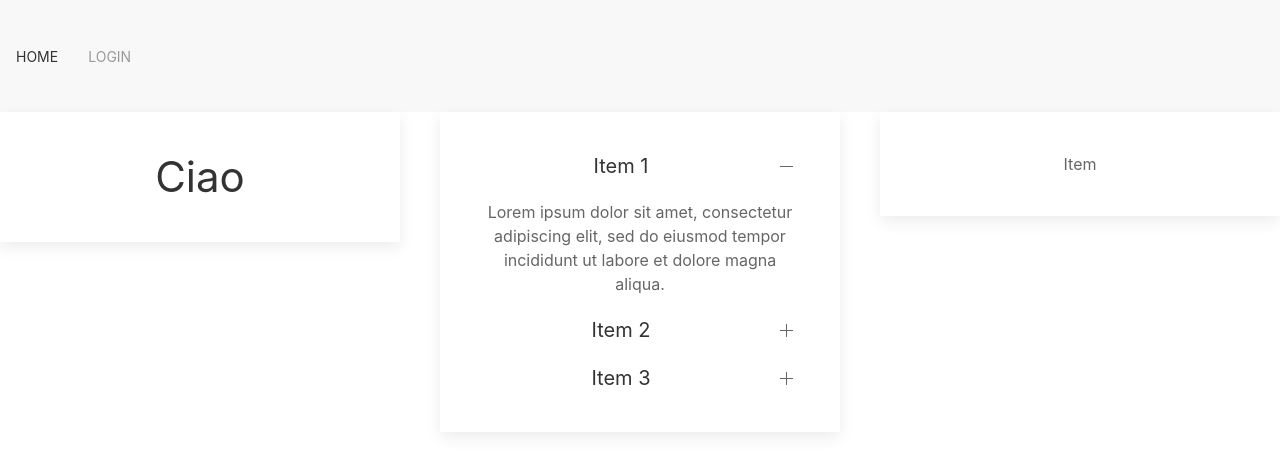
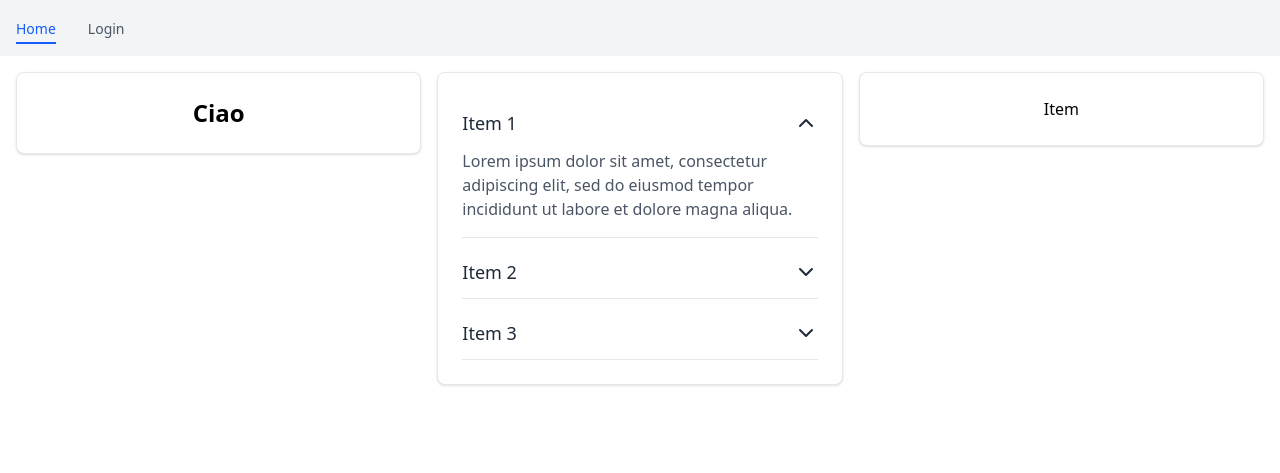
Before and after one commit to AlessioQuagliara/ItalianPack-Layer, a Flask app: page / in a window 1280 px wide. Shown: the top 473 px of the page. Run offline with Flask 3, Linux system fonts and the light colour scheme; some libraries are stand-ins or nearby versions.

Commit message:
Modifiche

```diff
--- a/backend/main.py
+++ b/backend/main.py
@@ -42,6 +42,11 @@ def page_not_found(error):
 def server_error(error):
     return render_template("landing/error/500.html")
 
+@app.route("/admin")
+@app.route("/admin/dashboard")
+def admin_dashboard():
+    title = "Dashboard"
+    return render_template("admin/dashboard.html", title=title)
 
 #Dalla documentazione: development server, only for development, DON'T USE IN PRODUCTION
 if __name__ == "__main__":
--- a/backend/templates/landing/base.html
+++ b/backend/templates/landing/base.html
@@ -1,35 +1,41 @@
 <!-- templates/landing/base.html -->
-<!DOCTYPE html>
 <html lang="en">
 <head>
     <meta charset="UTF-8">
-    <meta name="viewport" content="width=device-width, initial-scale=1.0">
-    <title>{% block title %}{{title}}{% endblock %} - Flask</title>
+    <meta name="viewport" content="width=device-width, initial-scale=1.0" />
+    <title>{% block title %}{{title}}{% endblock %} - Admin</title>
     <!-- UIkit CSS -->
-    <link rel="stylesheet" href="https://cdn.jsdelivr.net/npm/uikit@3.25.16/dist/css/uikit.min.css" />
-    <!-- UIkit JS -->
-    <script src="https://cdn.jsdelivr.net/npm/uikit@3.25.16/dist/js/uikit.min.js"></script>
-    <script src="https://cdn.jsdelivr.net/npm/uikit@3.25.16/dist/js/uikit-icons.min.js"></script>
+    <script src="https://cdn.jsdelivr.net/npm/@tailwindcss/browser@4"></script>
     <script src="https://cdn.jsdelivr.net/npm/htmx.org@2.0.10/dist/htmx.min.js" integrity="sha384-H5SrcfygHmAuTDZphMHqBJLc3FhssKjG7w/CeCpFReSfwBWDTKpkzPP8c+cLsK+V" crossorigin="anonymous"></script>
+    <link rel="stylesheet" href="https://cdnjs.cloudflare.com/ajax/libs/remixicon/4.6.0/remixicon.css" integrity="sha512-kJlvECunwXftkPwyvHbclArO8wszgBGisiLeuDFwNM8ws+wKIw0sv1os3ClWZOcrEB2eRXULYUsm8OVRGJKwGA==" crossorigin="anonymous" referrerpolicy="no-referrer" />
 </head>
 <body>
     {% include "landing/partials/navbar.html" %}
 
-    <div class="uk-child-width-expand@s uk-text-center" uk-grid>
+    <!-- Container della griglia: 1 colonna su mobile, 3 colonne da 'sm' in su -->
+    <div class="grid grid-cols-1 sm:grid-cols-3 gap-4 text-center p-4">
+
+        <!-- Prima Card -->
         <div>
-            <div class="uk-card uk-card-default uk-card-body">
+            <div class="bg-white border border-gray-200 rounded-lg shadow-sm p-6">
                 {% block header %}{% endblock %}
             </div>
         </div>
+
+        <!-- Seconda Card -->
         <div>
-            <div class="uk-card uk-card-default uk-card-body">
+            <div class="bg-white border border-gray-200 rounded-lg shadow-sm p-6">
                 {% block content %}{% endblock %}
             </div>
         </div>
+
+        <!-- Terza Card -->
         <div>
-            <div class="uk-card uk-card-default uk-card-body">Item</div>
+            <div class="bg-white border border-gray-200 rounded-lg shadow-sm p-6">
+                Item
+            </div>
         </div>
+
     </div>
-
 </body>
 </html>
--- a/backend/templates/landing/home.html
+++ b/backend/templates/landing/home.html
@@ -2,28 +2,48 @@
 {% extends 'landing/base.html' %}
 
 {% block header %}
-<h1>Ciao</h1>
+<h1 class="text-2xl font-bold">Ciao</h1>
 {% endblock %}
 
 {% block content %}
-<ul class="uk-accordion-default" uk-accordion>
-    <li class="uk-open">
-        <a class="uk-accordion-title" href>Item 1</a>
-        <div class="uk-accordion-content">
+<div class="space-y-2 text-left">
+    <!-- Item 1 (Aperto di default con l'attributo 'open') -->
+    <details class="group border-b border-gray-200" open>
+        <summary class="flex justify-between items-center py-3 cursor-pointer list-none text-gray-800 hover:text-gray-500 transition-colors">
+            <span class="text-lg font-medium">Item 1</span>
+            <span class="transition group-open:rotate-180">
+                <svg fill="none" height="24" stroke="currentColor" stroke-linecap="round" stroke-linejoin="round" stroke-width="2" viewBox="0 0 24 24" width="24"><path d="M6 9l6 6 6-6"></path></svg>
+            </span>
+        </summary>
+        <div class="pb-4 text-gray-600 transition-all">
             <p>Lorem ipsum dolor sit amet, consectetur adipiscing elit, sed do eiusmod tempor incididunt ut labore et dolore magna aliqua.</p>
         </div>
-    </li>
-    <li>
-        <a class="uk-accordion-title" href>Item 2</a>
-        <div class="uk-accordion-content">
+    </details>
+
+    <!-- Item 2 -->
+    <details class="group border-b border-gray-200">
+        <summary class="flex justify-between items-center py-3 cursor-pointer list-none text-gray-800 hover:text-gray-500 transition-colors">
+            <span class="text-lg font-medium">Item 2</span>
+            <span class="transition group-open:rotate-180">
+                <svg fill="none" height="24" stroke="currentColor" stroke-linecap="round" stroke-linejoin="round" stroke-width="2" viewBox="0 0 24 24" width="24"><path d="M6 9l6 6 6-6"></path></svg>
+            </span>
+        </summary>
+        <div class="pb-4 text-gray-600">
             <p>Ut enim ad minim veniam, quis nostrud exercitation ullamco laboris nisi ut aliquip ex ea commodo consequat. Duis aute irure dolor reprehenderit.</p>
         </div>
-    </li>
-    <li>
-        <a class="uk-accordion-title" href>Item 3</a>
-        <div class="uk-accordion-content">
+    </details>
+
+    <!-- Item 3 -->
+    <details class="group border-b border-gray-200">
+        <summary class="flex justify-between items-center py-3 cursor-pointer list-none text-gray-800 hover:text-gray-500 transition-colors">
+            <span class="text-lg font-medium">Item 3</span>
+            <span class="transition group-open:rotate-180">
+                <svg fill="none" height="24" stroke="currentColor" stroke-linecap="round" stroke-linejoin="round" stroke-width="2" viewBox="0 0 24 24" width="24"><path d="M6 9l6 6 6-6"></path></svg>
+            </span>
+        </summary>
+        <div class="pb-4 text-gray-600">
             <p>Duis aute irure dolor in reprehenderit in voluptate velit esse cillum dolore eu fugiat nulla pariatur. Excepteur sint occaecat cupidatat proident.</p>
         </div>
-    </li>
-</ul>
+    </details>
+</div>
 {% endblock %}
--- a/backend/templates/landing/partials/navbar.html
+++ b/backend/templates/landing/partials/navbar.html
@@ -1,27 +1,22 @@
 <!-- templates/landing/partials/navbar.html -->
-<nav class="uk-navbar-container" uk-navbar style="padding: 1rem;">
-    <div class="uk-navbar-left">
+<nav class="bg-gray-100 p-4">
+    <div class="flex items-center justify-start">
+        <ul class="flex space-x-8">
+            {# Link Home #}
+            <li>
+                <a href="{{ url_for('index') }}"
+                   class="text-sm font-medium transition-colors {% if title == 'Home' %} text-blue-600 border-b-2 border-blue-600 pb-1 {% else %} text-gray-600 hover:text-blue-500 {% endif %}">
+                    Home
+                </a>
+            </li>
 
-        <ul class="uk-navbar-nav">
-            {% if title == 'Home' %}
-            <li class="uk-active">
-                <a  href="{{ url_for('index') }}">Home</a>
+            {# Link Login #}
+            <li>
+                <a href="{{ url_for('login') }}"
+                   class="text-sm font-medium transition-colors {% if title == 'Login' %} text-blue-600 border-b-2 border-blue-600 pb-1 {% else %} text-gray-600 hover:text-blue-500 {% endif %}">
+                    Login
+                </a>
             </li>
-            {% else %}
-            <li>
-                <a  href="{{ url_for('index') }}">Home</a>
-            </li>
-            {% endif %}
-            {% if title == 'Login' %}
-            <li class="uk-active">
-                <a  href="{{ url_for('login') }}">Login</a>
-            </li>
-            {% else %}
-            <li>
-                <a  href="{{ url_for('login') }}">Login</a>
-            </li>
-            {% endif %}
         </ul>
-
     </div>
 </nav>
```
Also changed, not shown: backend/templates/admin/base.html (+21 -0 lines), backend/templates/admin/dashboard.html (+8 -0 lines), backend/templates/admin/partials/navbar.html (added, +25 -0 lines), backend/templates/admin/partials/sidebar.html (+34 -0 lines), backend/templates/landing/partials/login_card.html (+20 -12 lines).
